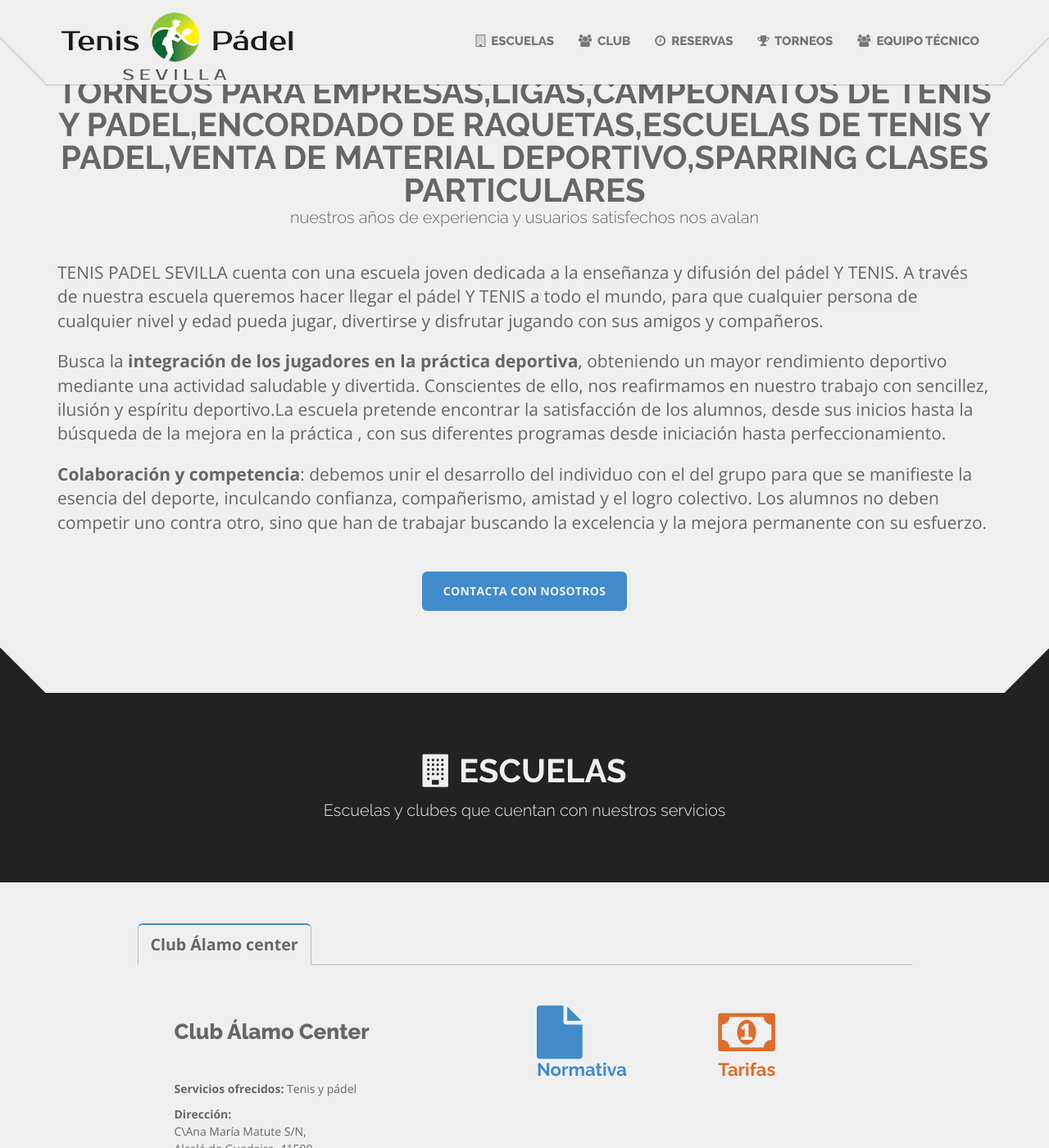
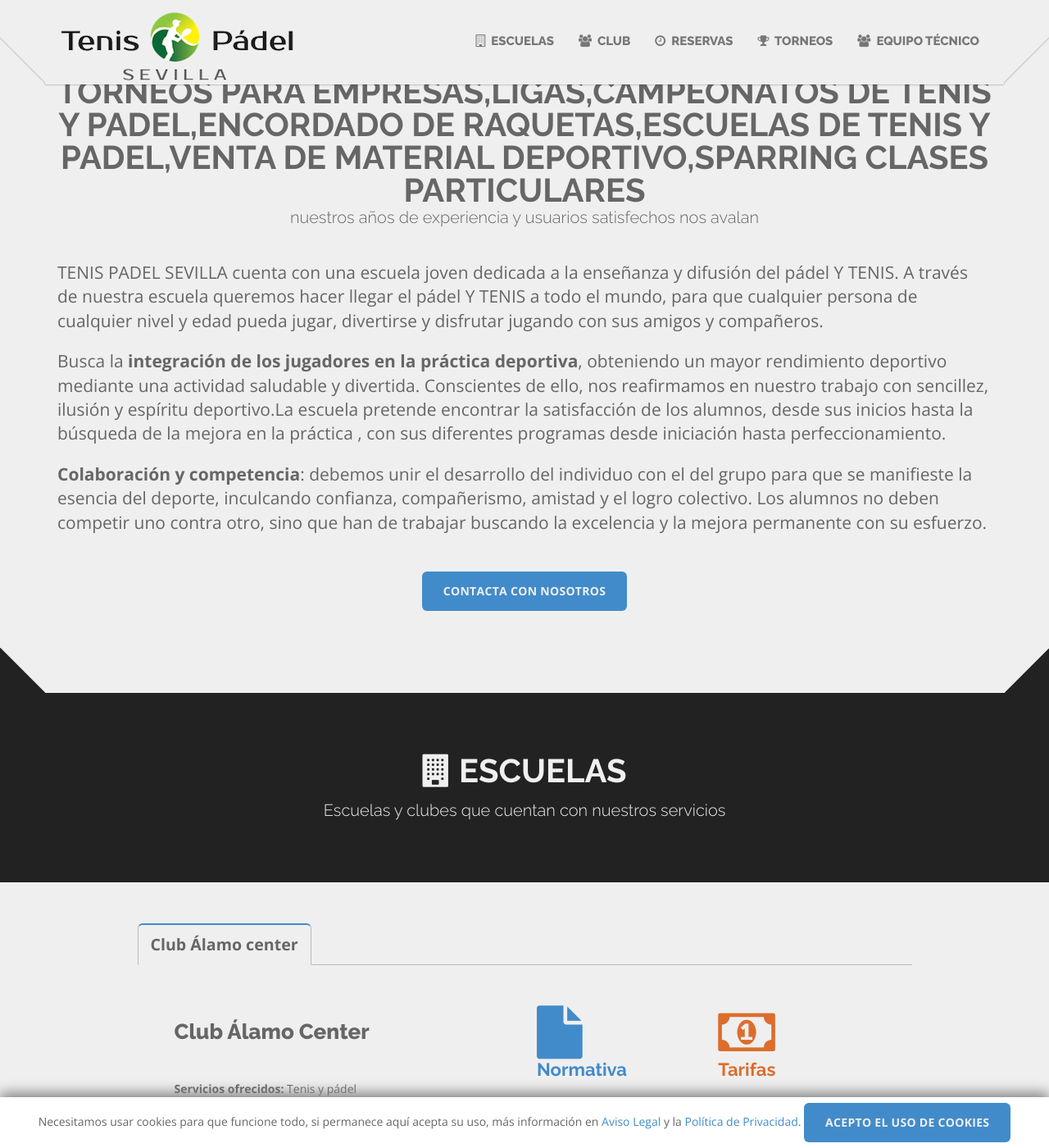
Before and after one commit to AlbertoGarciaSanchez/tenispadel, a Jekyll site: the page built from index.html, in a window 1280 px wide and 1400 px high, scrolled down 563 px. Shown: the whole window at 82% size. Built offline with Jekyll 4.4.1, drawn with Linux system fonts in a browser that asks for light colours; nearby versions of some CDN libraries; library files that are not in the unit come from our copies.

Commit message:
LOPD: Aviso legal y politica de cookies

```diff
--- a/_includes/head.html
+++ b/_includes/head.html
@@ -28,7 +28,7 @@
 
 <script src="{{ "js/jquery-1.10.2.min.js" | prepend: site.baseurl }}"></script>
 
-
+<script src="https://ajax.googleapis.com/ajax/libs/jquery/3.3.1/jquery.min.js"></script>
 <!--Modernizer Custom -->
 <script type="text/javascript" src="{{ "js/modernizr.custom.48287.js" | prepend: site.baseurl }}"></script>
 <!-- Fav and touch icons -->
@@ -77,3 +77,40 @@
                <div class="triangle-up-right"></div>
           </div>
      </header>
+	 <div id="div-cookies" style="display: none;">
+    Necesitamos usar cookies para que funcione todo, si permanece aquí acepta su uso, más información en
+    <a hreflang="es" href="docs/lopd/aviso_legal.pdf">Aviso Legal</a>
+    y la
+    <a hreflang="es" href="docs/lopd/politica.pdf">Política de Privacidad</a>.
+    <button type="button" class="btn btn-sm btn-primary" onclick="acceptCookies()">
+        Acepto el uso de cookies
+    </button>
+</div>
+<style>
+#div-cookies {
+    position: fixed;
+    bottom: 0px;
+    left: 0px;
+    width: 100%;
+    background-color: white;
+    box-shadow: 0px -5px 15px gray;
+    padding: 7px;
+    text-align: center;
+    z-index: 99;
+}
+</style>
+<script>
+function checkAcceptCookies() {
+    if (localStorage.acceptCookies == 'true') {
+    } else {
+        $('#div-cookies').show();
+    }
+}
+function acceptCookies() {
+    localStorage.acceptCookies = 'true';
+    $('#div-cookies').hide();
+}
+$(document).ready(function() {
+    checkAcceptCookies();
+});
+</script>
```
Also changed, not shown: 2 other files.
